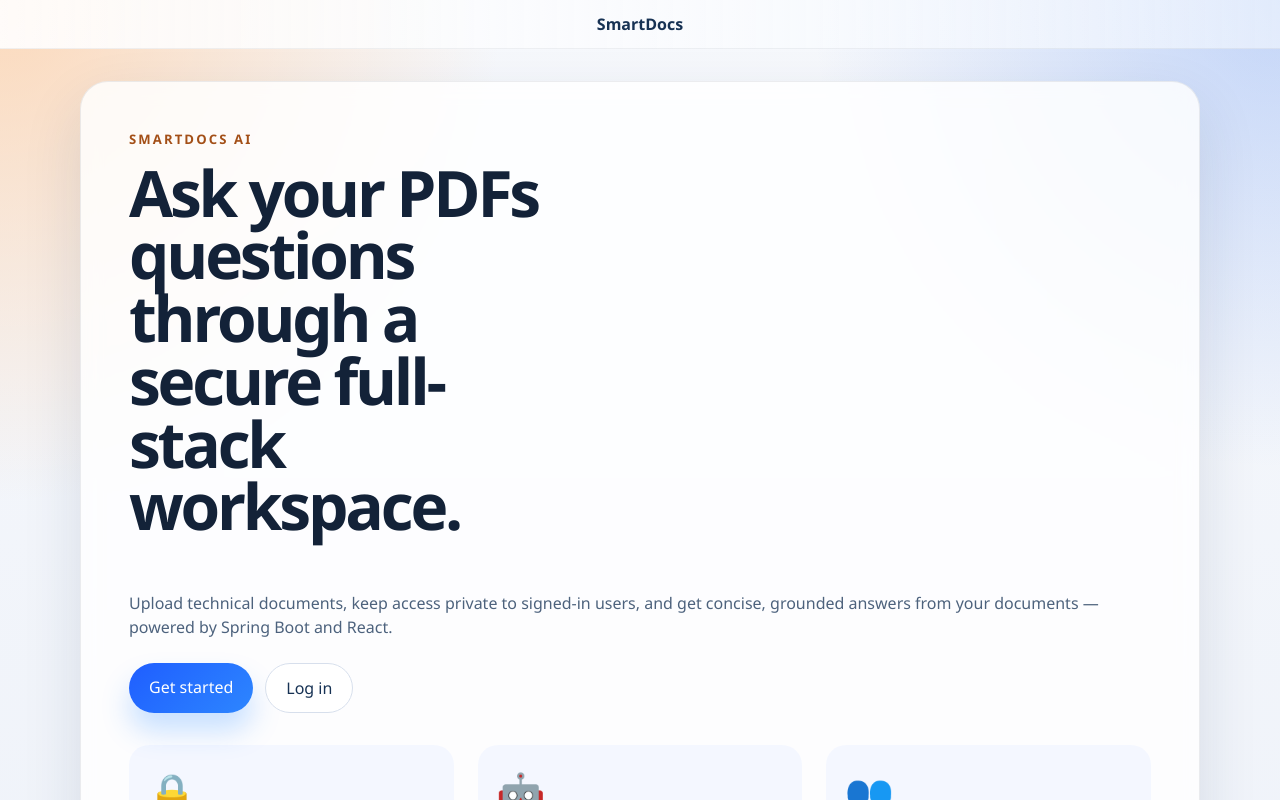
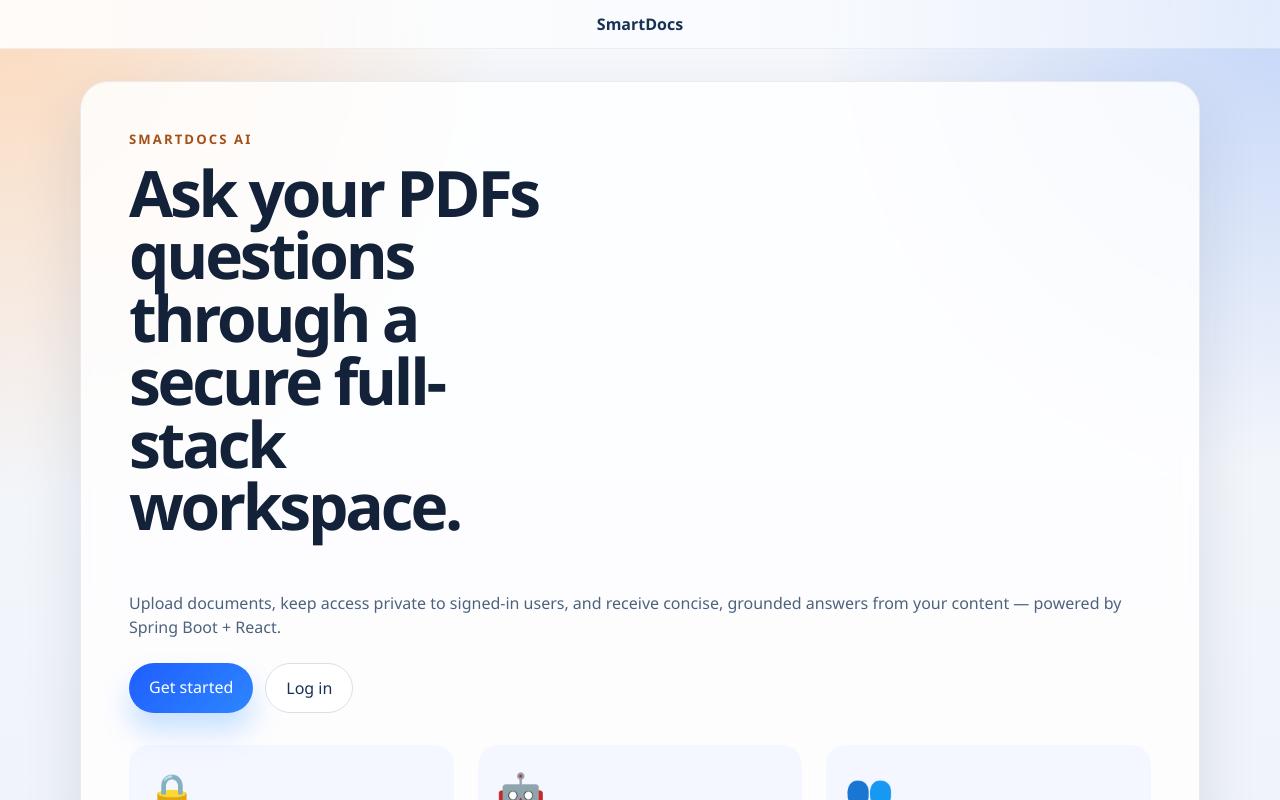
Before and after one commit to Ayush-Sharma12/SmartDocs-AI-RAG, a React (Vite) app in the folder frontend/: page / in a window 1280 px wide. Shown: the top 800 px of the page. Built offline with nearby package versions, Linux system fonts and the light colour scheme; no server answers.

Commit message:
Tighten hero copy on home page

```diff
--- a/frontend/src/pages/HomePage.jsx
+++ b/frontend/src/pages/HomePage.jsx
@@ -31,8 +31,8 @@
         <p className="eyebrow">SmartDocs AI</p>
         <h1>Ask your PDFs questions through a secure full-stack workspace.</h1>
         <p className="hero-copy">
-          Upload technical documents, keep access private to signed-in users,
-          and get concise, grounded answers from your documents — powered by Spring Boot and React.
+          Upload documents, keep access private to signed-in users,
+          and receive concise, grounded answers from your content — powered by Spring Boot + React.
         </p>
         <div className="hero-actions">
           <Link className="button primary" to="/register">
```
